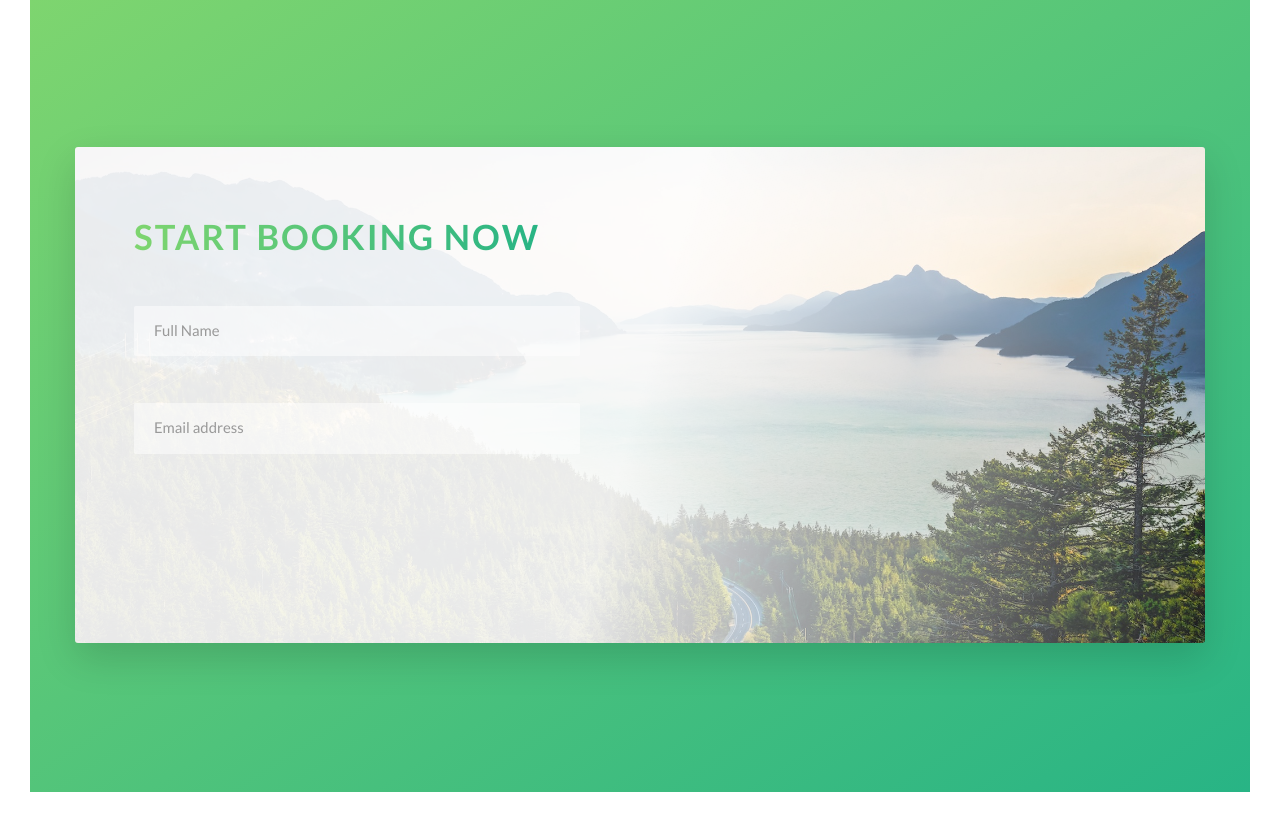
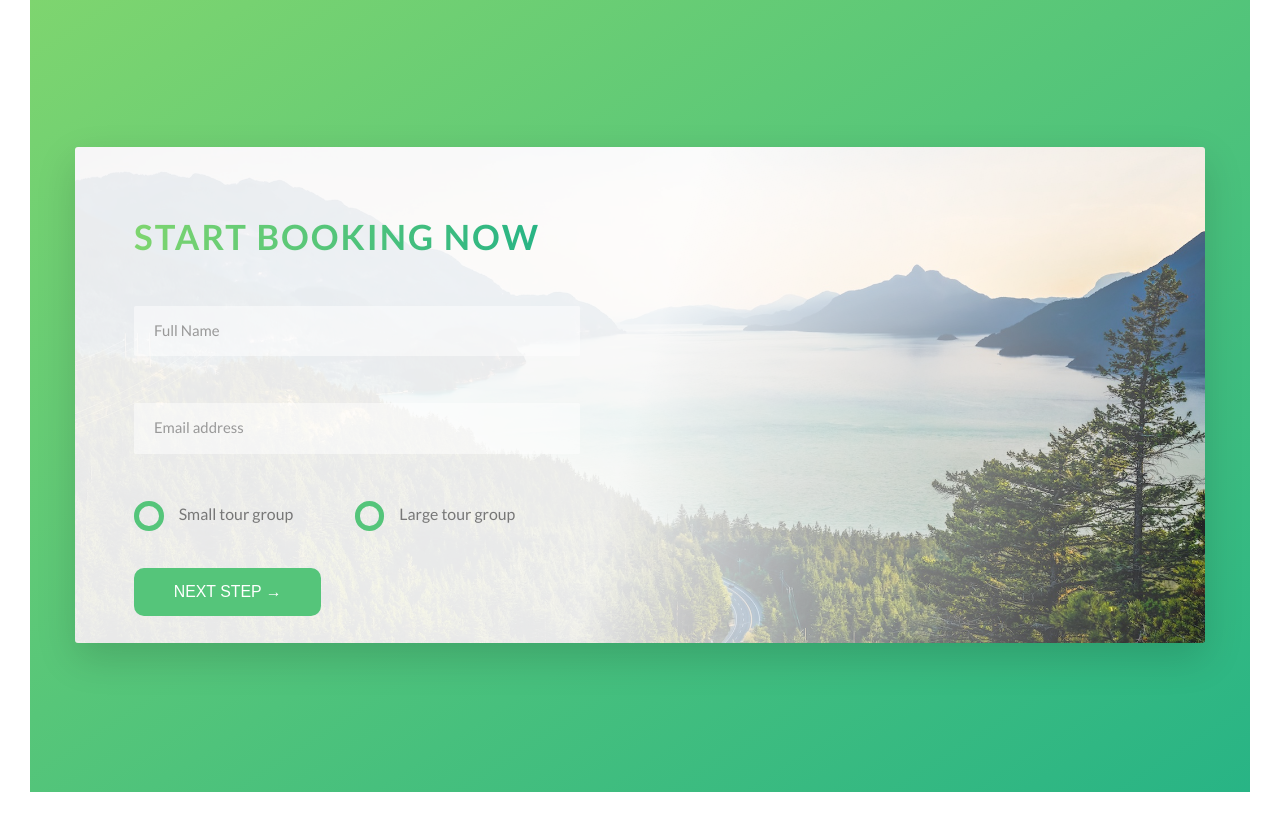
Before and after one commit to albsector/natours-landing-page, a PHP site: page /index.html in a window 1280 px wide. Shown: the part 4430-5252 px from the top of the page. Run offline with PHP 8.4, Linux system fonts and the light colour scheme.

Commit message:
47. Building the Booking Section - Part 3

```diff
--- a/css/style.css
+++ b/css/style.css
@@ -98,24 +98,24 @@ body {
     margin-bottom: 3rem; }
 
 .u-text-center {
-  text-align: center; }
+  text-align: center !important; }
 
 .u-margin-top-huge {
-  margin-top: 10rem; }
+  margin-top: 10rem !important; }
 
 .u-margin-top-big {
-  margin-top: 8rem; }
+  margin-top: 8rem !important; }
 
 .u-bottom-margin-big {
-  margin-bottom: 8rem; }
+  margin-bottom: 8rem !important; }
 
 .u-bottom-margin-medium {
-  margin-bottom: 4rem; }
+  margin-bottom: 4rem !important; }
 
 .u-bottom-margin-small {
-  margin-bottom: 1.5rem; }
+  margin-bottom: 1.5rem !important; }
 
-.btn:link, .btn:visited {
+.btn, .btn:link, .btn:visited {
   text-transform: uppercase;
   text-decoration: none;
   padding: 1.5rem 4rem;
@@ -123,7 +123,9 @@ body {
   border-radius: 1rem;
   transition: all .2s;
   position: relative;
-  font-size: 1.6rem; }
+  font-size: 1.6rem;
+  border: none;
+  cursor: pointer; }
 
 .btn:hover {
   transform: translateY(-0.3rem);
@@ -132,7 +134,8 @@ body {
     transform: scaleX(1.4) scaleY(1.6);
     opacity: 0; }
 
-.btn:active {
+.btn:active, .btn:focus {
+  outline: none;
   transform: translateY(-0.1rem);
   box-shadow: 0 0.5rem 0.1rem rgba(0, 0, 0, 0.2); }
 
@@ -397,7 +400,8 @@ body {
   border: none;
   border-bottom: 3px solid transparent;
   width: 100%;
-  display: block; }
+  display: block;
+  transform: all 0.3; }
   .form__input:focus {
     outline: none;
     box-shadow: 0 1rem 2rem rgba(0, 0, 0, 0.1);
@@ -419,6 +423,45 @@ body {
   opacity: 0;
   visibility: hidden;
   transform: translateY(-4rem); }
+
+.form__radio-group {
+  width: 49%;
+  display: inline-block; }
+
+.form__radio-input {
+  display: none; }
+
+.form__radio-label {
+  font-size: 1.6rem;
+  cursor: pointer;
+  position: relative;
+  padding-left: 4.5rem; }
+
+.form__radio-button {
+  height: 3rem;
+  width: 3rem;
+  border: 5px solid #55c57a;
+  border-radius: 50%;
+  display: inline-block;
+  position: absolute;
+  left: 0;
+  top: -0.4; }
+  .form__radio-button::after {
+    content: "";
+    display: block;
+    height: 1.3rem;
+    width: 1.3rem;
+    border-radius: 50%;
+    position: absolute;
+    top: 50%;
+    left: 50%;
+    transform: translate(-50%, -50%);
+    background-color: #55c57a;
+    opacity: 0;
+    transition: opacity 0.2s; }
+
+.form__radio-input:checked + .form__radio-label .form__radio-button::after {
+  opacity: 1; }
 
 .header {
   height: 95vh;
--- a/index.html
+++ b/index.html
@@ -287,6 +287,28 @@
                                     <input type="email" class="form__input" placeholder="Email address" id="email" required>
                                     <label for="email" class="form__label">Email address</label>
                                 </div>
+
+                                <div class="form__group u-bottom-margin-medium">
+                                    <div class="form__radio-group">
+                                        <input type="radio" class="form__radio-input" id="small" name="size">
+                                        <label for="small" class="form__radio-label">
+                                            <span class="form__radio-button"></span>
+                                            Small tour group
+                                        </label>
+                                    </div>
+
+                                    <div class="form__radio-group">
+                                        <input type="radio" class="form__radio-input" id="large" name="size">
+                                        <label for="large" class="form__radio-label">
+                                            <span class="form__radio-button"></span>
+                                            Large tour group
+                                        </label>
+                                    </div>
+                                </div>
+
+                                <div class="form-group">
+                                    <button class="btn btn--green">Next Step &rarr;</button>
+                                </div>
                             </form>
                         </div>
                     </div>
--- a/sass/base/_utilities.scss
+++ b/sass/base/_utilities.scss
@@ -1,23 +1,23 @@
 .u-text-center {
-    text-align: center;
+    text-align: center !important;
 }
 
 .u-margin-top-huge {
-    margin-top: 10rem;
+    margin-top: 10rem !important;
 }
 
 .u-margin-top-big {
-    margin-top: 8rem;
+    margin-top: 8rem !important;
 }
 
 .u-bottom-margin-big {
-    margin-bottom: 8rem;
+    margin-bottom: 8rem !important;
 }
 
 .u-bottom-margin-medium {
-    margin-bottom: 4rem;
+    margin-bottom: 4rem !important;
 }
 
 .u-bottom-margin-small {
-    margin-bottom: 1.5rem;
+    margin-bottom: 1.5rem !important;
 }
--- a/sass/components/_button.scss
+++ b/sass/components/_button.scss
@@ -1,5 +1,5 @@
 .btn {
-    &:link, &:visited {
+    &, &:link, &:visited {
         text-transform: uppercase;
         text-decoration: none;
         padding: 1.5rem 4rem;
@@ -8,6 +8,10 @@
         transition: all .2s;
         position: relative;
         font-size: $default-font-size;
+
+        //Change for the <button> element
+        border: none;
+        cursor: pointer;
     }
 
     &:hover {
@@ -20,7 +24,9 @@
         }
     }
 
-    &:active {
+    &:active,
+    &:focus {
+        outline: none;
         transform: translateY(-0.1rem);
         box-shadow: 0 0.5rem 0.1rem rgba($color-black, 0.2);
     }
--- a/sass/components/_form.scss
+++ b/sass/components/_form.scss
@@ -14,6 +14,7 @@
         border-bottom: 3px solid transparent;
         width: 100%;
         display: block;
+        transform: all 0.3;
 
         &:focus {
             outline: none;
@@ -44,4 +45,50 @@
         visibility: hidden;
         transform: translateY(-4rem);
     }
+
+    &__radio-group {
+        width: 49%;
+        display: inline-block;
+    }
+
+    &__radio-input {
+        display: none;
+    }
+
+    &__radio-label {
+        font-size: $default-font-size;
+        cursor: pointer;
+        position: relative;
+        padding-left: 4.5rem;
+    }
+
+    &__radio-button {
+        height: 3rem;
+        width: 3rem;
+        border: 5px solid $color-primary;
+        border-radius: 50%;
+        display: inline-block;
+        position: absolute;
+        left: 0;
+        top: -0.4;
+
+        &::after {
+            content: "";
+            display: block;
+            height: 1.3rem;
+            width: 1.3rem;
+            border-radius: 50%;
+            position: absolute;
+            top: 50%;
+            left: 50%;
+            transform: translate(-50%, -50%);
+            background-color: $color-primary;
+            opacity: 0;
+            transition: opacity 0.2s;
+        }
+    }
+
+    &__radio-input:checked + &__radio-label &__radio-button::after {
+        opacity: 1;
+    }
 }
```
